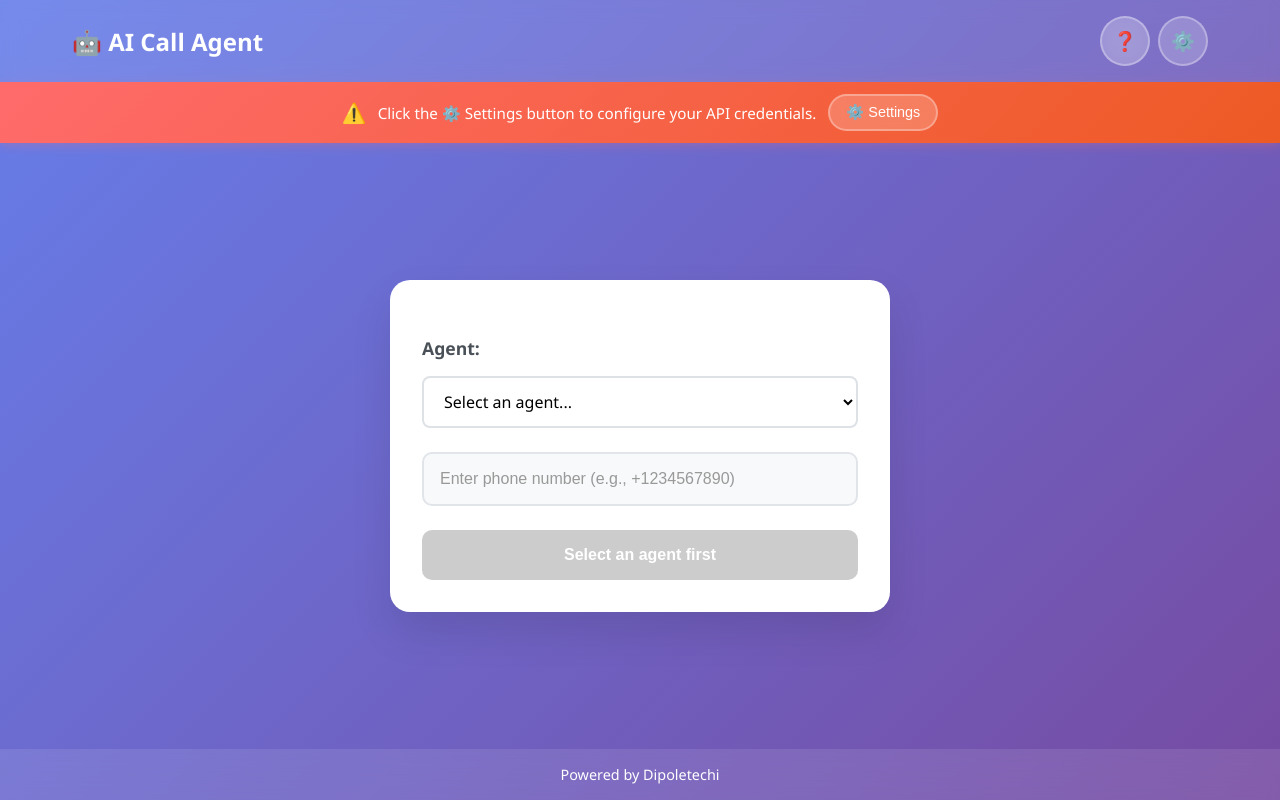
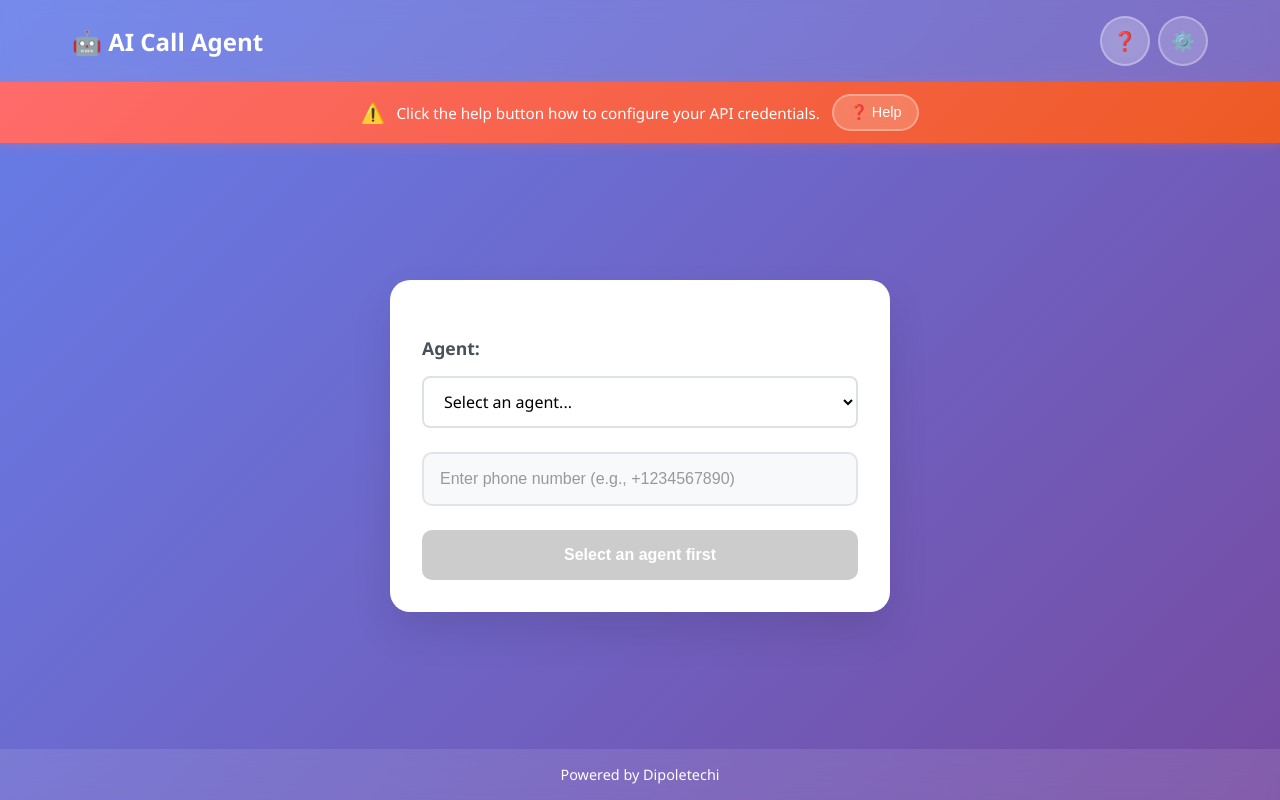
Before and after one commit to dipoletechi/AICallAgent, a React (Create React App) app in the folder frontend/: page / in a window 1280 px wide. Built offline with nearby package versions, Linux system fonts and the light colour scheme; no server answers.

Commit message:
fix: update notification banner to direct users to help button instead of settings

```diff
--- a/frontend/src/App.tsx
+++ b/frontend/src/App.tsx
@@ -50,13 +50,13 @@ function App() {
           <div className="notification-content">
             <span className="notification-icon">⚠️</span>
             <span className="notification-text">
-              Click the ⚙️ Settings button to configure your API credentials.
+              Click the help button how to configure your API credentials.
             </span>
             <button
               className="notification-settings-btn"
-              onClick={handleSettingsClick}
+              onClick={handleHelpClick}
             >
-              ⚙️ Settings
+              ❓ Help
             </button>
           </div>
         </div>
```
